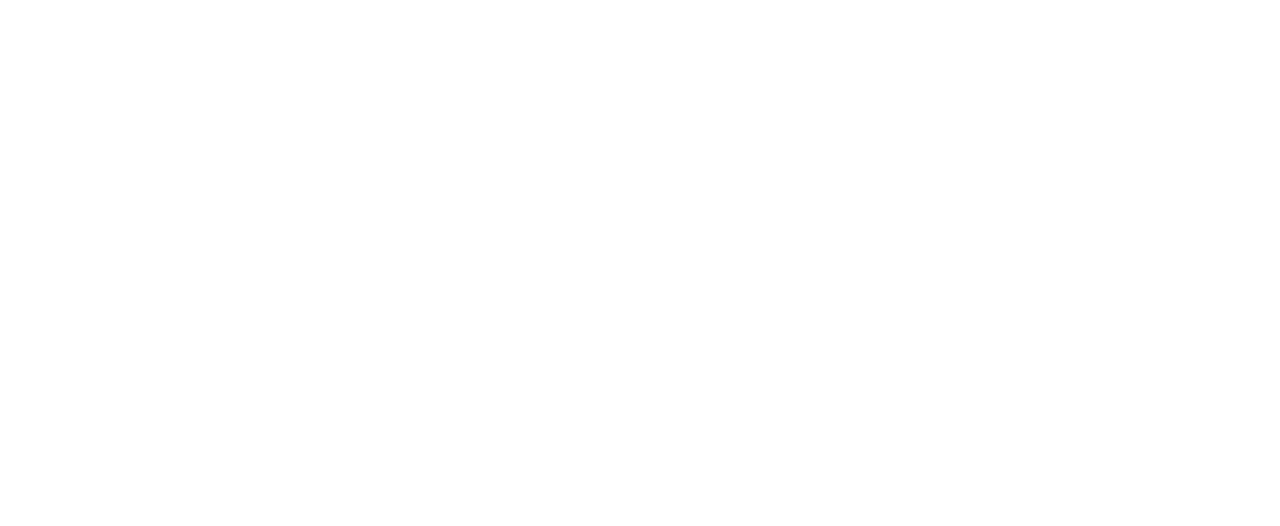
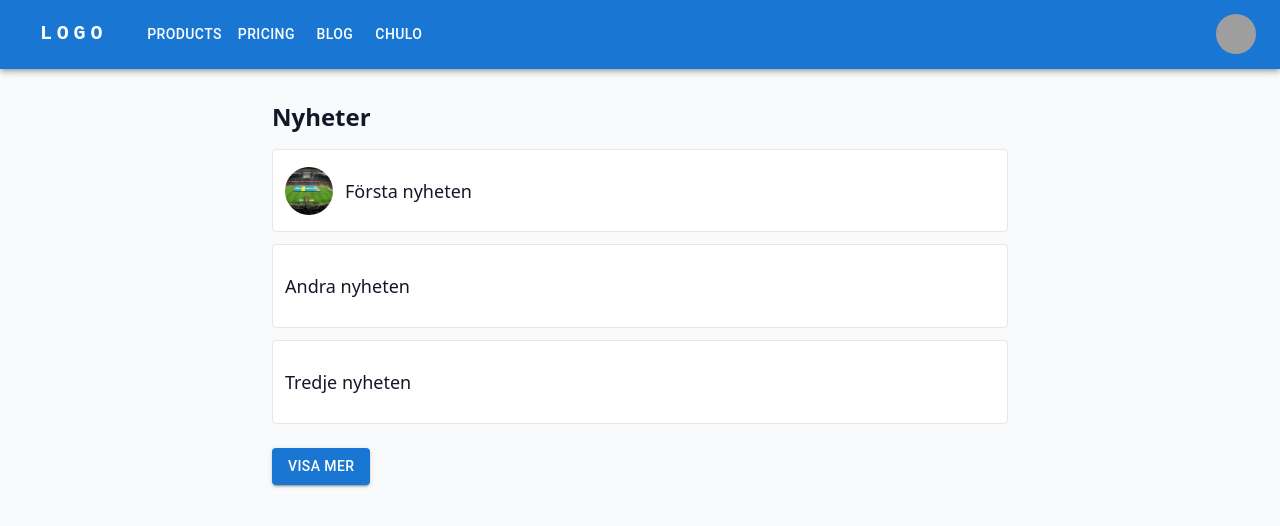
Before and after one commit to Dampish0/Fogis-2.0, a React (Vite) app in the folder frontend/: page /news in a window 1280 px wide. Before the commit this address had no page. Shown: the top 526 px of the page. Built offline with nearby package versions, Linux system fonts and the light colour scheme; grey boxes are pictures that could not be loaded; some icons are missing.

Commit message:
add a news page

```diff
--- a/frontend/src/App.jsx
+++ b/frontend/src/App.jsx
@@ -3,6 +3,7 @@
 import HomePage from './pages/HomePage';
 import CreatePage from './pages/CreatePage';
 import DetailPage from './pages/detailpage';
+import NewsPage from './pages/NewsPage';
 import toast from "react-hot-toast";
 import Button from '@mui/material/Button';
 
@@ -13,7 +14,7 @@
         <Route path='/' element={<HomePage/>}/>
         <Route path='/create' element={<CreatePage/>}/>
         <Route path='/note/:id' element={<DetailPage/>}/>
-
+        <Route path='/news' element={<NewsPage/>}/>
 
       </Routes>
     </div>
--- a/frontend/src/index.css
+++ b/frontend/src/index.css
@@ -0,0 +1,117 @@
+/* ========= Basreset & grundtypografi ========= */
+html, body, #root { height: 100%; }
+
+*, *::before, *::after { box-sizing: border-box; }
+
+body {
+  margin: 0;
+  background: #f9fafb;       /* gray-50 */
+  color: #111827;            /* gray-900 */
+  -webkit-font-smoothing: antialiased;
+  -moz-osx-font-smoothing: grayscale;
+  font-family: ui-sans-serif, system-ui, -apple-system, Segoe UI, Roboto,
+               Helvetica, Arial, "Apple Color Emoji", "Segoe UI Emoji";
+}
+
+/* Standard länkstil */
+a {
+  color: #2563eb;
+  text-decoration: underline;
+  text-decoration-color: transparent;
+  transition: text-decoration-color 150ms ease;
+}
+a:hover { text-decoration-color: currentColor; }
+
+/* ========= Återanvändbara komponentklasser ========= */
+
+/* Smal, centrerad content-container */
+.container-narrow {
+  padding: 1rem;             /* p-4 */
+  max-width: 768px;          /* ~max-w-3xl */
+  margin-left: auto;
+  margin-right: auto;
+}
+
+/* Primär sidrubrik */
+.page-title {
+  font-size: 1.5rem;         /* text-2xl */
+  line-height: 2rem;
+  font-weight: 600;          /* font-semibold */
+  margin-bottom: 1rem;       /* mb-4 */
+}
+
+/* Lista med vertikal spacing (motsv. space-y-3) */
+.list-space-y-3 { list-style: none; padding: 0; margin: 0; }
+.list-space-y-3 > * + * { margin-top: 0.75rem; }
+
+/* --- Högerställning av kortblocket --- */
+/* Varje <li> blir en rad som trycker sitt innehåll till höger */
+.cards-right > li {
+  display: flex;
+  justify-content: flex-end; /* placera blocket till höger */
+}
+
+/* Inre block som håller kort + summary med vettig maxbredd */
+.card-block {
+  width: 100%;
+  max-width: 600px;          /* justera 480–720 efter smak */
+}
+
+/* Kort (rad) för nyheter: bild + rubrik */
+.newscard {
+  display: flex;
+  align-items: center;
+  gap: 0.75rem;
+  background: #ffffff;
+  border: 1px solid #e5e7eb; /* gray-200 */
+  border-radius: 0.25rem;
+  padding: 0.75rem;
+  transition: box-shadow 150ms ease;
+}
+.newscard:hover {
+  box-shadow: 0 1px 2px rgba(0,0,0,0.04), 0 1px 3px rgba(0,0,0,0.08);
+}
+
+.newscard__img {
+  width: 48px;
+  height: 48px;
+  border-radius: 9999px;
+  object-fit: cover;
+  background: #f3f4f6;       /* gray-100 */
+  flex-shrink: 0;
+}
+
+.newscard__title {
+  font-size: 1.125rem;       /* text-lg */
+  line-height: 1.75rem;
+  font-weight: 500;          /* font-medium */
+  overflow: hidden;
+  text-overflow: ellipsis;
+  white-space: nowrap;
+  min-width: 0;
+}
+
+/* Sammanfattning under kortet (valfritt) */
+.card-summary {
+  margin-top: 0.5rem;
+  font-size: 0.875rem;
+  line-height: 1.25rem;
+  opacity: 0.8;
+}
+
+/* Klickbar rad (fokusring när kortet är länk) */
+.as-link {
+  display: block;
+  border-radius: 0.25rem;
+  outline: none;
+  text-decoration: none;     /* låt hela kortet vara “rent” */
+  color: inherit;
+}
+.as-link:focus {
+  box-shadow:
+    0 0 0 2px #fff,          /* ring-offset-2 */
+    0 0 0 4px #3b82f6;       /* blå ring */
+}
+
+/* Enkel margin-top 24px */
+.mt-6 { margin-top: 1.5rem; }
--- a/frontend/src/pages/HomePage.jsx
+++ b/frontend/src/pages/HomePage.jsx
@@ -2,6 +2,8 @@
 import NavBar from '../components/navbar';
 import Button from '@mui/material/Button';
 import toast from 'react-hot-toast';
+import Link from '@mui/material/Link';
+
 
 const HomePage = () => {
   return (
@@ -9,6 +11,11 @@
       <NavBar/>
       <Button onClick={() => toast.success("Congrats unc")}>do not click me</Button>
 
+      <div className="news-h-link">
+       <Link href="/news" underline="hover" color="primary">
+         Nyheter
+       </Link>
+      </div>
 
     </div>
   )
--- /dev/null
+++ b/frontend/src/pages/NewsPage.jsx
@@ -0,0 +1,60 @@
+import React from "react";
+import NavBar from "../components/navbar";
+import toast from "react-hot-toast";
+import Button from "@mui/material/Button";
+import news1Png from "../assets/background.png";
+
+function NewsCard({ title, image, summary }) {
+  return (
+    <>
+      <div className="newscard">
+        {image && (
+          <img
+            src={image}
+            alt={title}
+            className="newscard__img"
+            loading="lazy"
+          />
+        )}
+        <h2 className="newscard__title">{title}</h2>
+      </div>
+    </>
+  );
+}
+
+function NewsPage() {
+  const articles = [
+    { id: 1, title: "Första nyheten", image: news1Png},
+    { id: 2, title: "Andra nyheten"},
+    { id: 3, title: "Tredje nyheten"},
+  ];
+
+  return (
+    <div style={{ minHeight: "100vh" }}>
+      <NavBar />
+      <div className="container-narrow">
+        <h1 className="page-title">Nyheter</h1>
+
+        <ul className="list-space-y-3" style={{ listStyle: "none", padding: 0, margin: 0 }}>
+          {articles.map((a) => (
+            <li key={a.id}>
+              <NewsCard title={a.title} image={a.image} summary={a.summary} />
+            </li>
+          ))}
+        </ul>
+
+        <div className="mt-6">
+          <Button
+            variant="contained"
+            type="button"
+            onClick={() => toast.success("News loaded (demo)")}
+          >
+            Visa mer
+          </Button>
+        </div>
+      </div>
+    </div>
+  );
+}
+
+export default NewsPage;
```
Also changed, not shown: frontend/src/assets/background.png (added), 1 other file (tests, documents, lock files or other folders).
